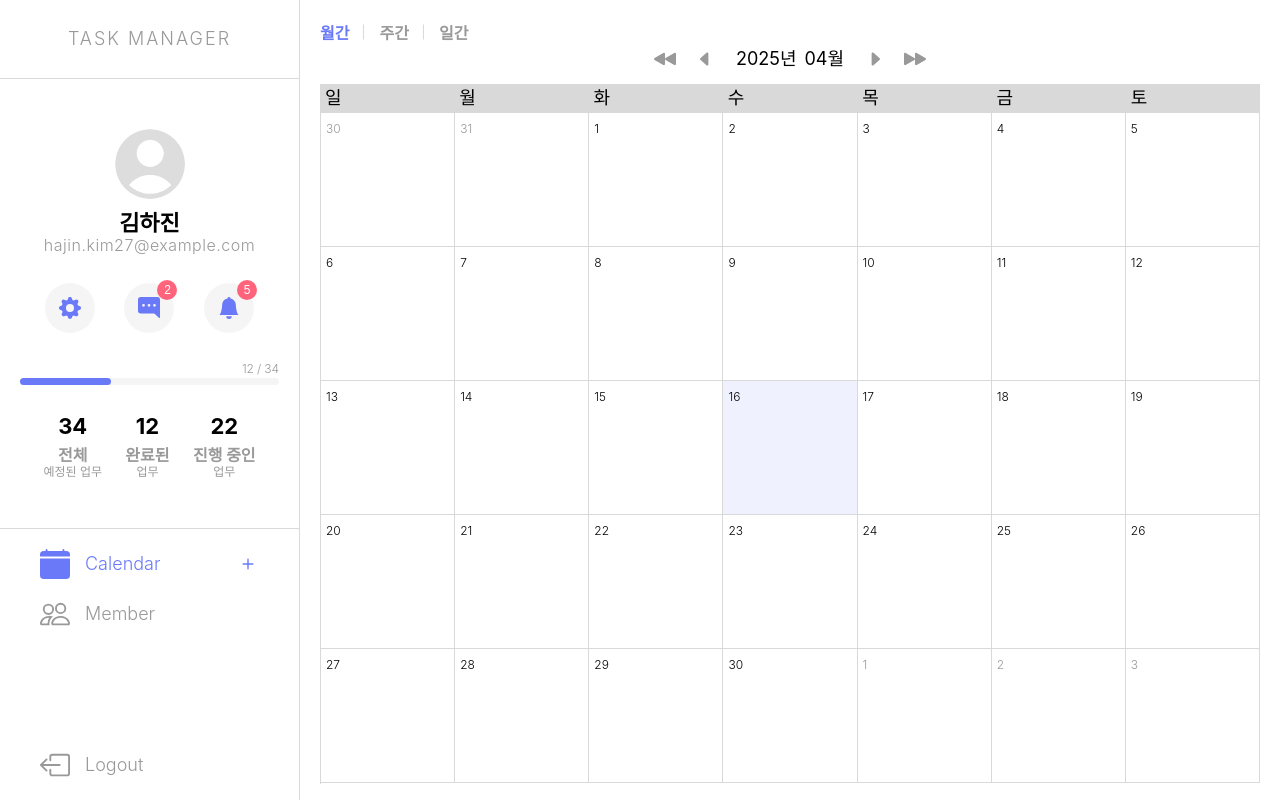
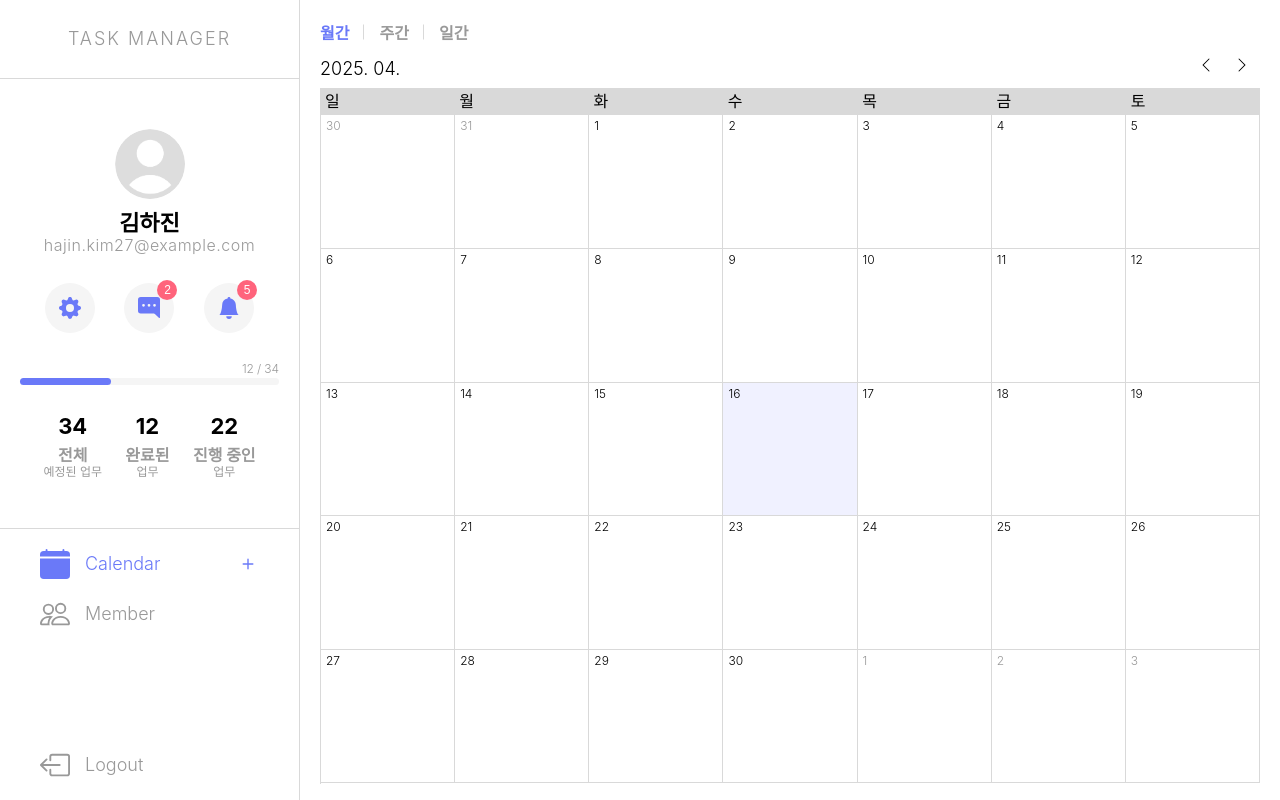
Before and after one commit to supercoding-Project/frontend-3rd, a React (Vite) app: page / in a window 1280 px wide. Built offline with nearby package versions, Linux system fonts and the light colour scheme.

Commit message:
월간 캘린더 UI 변경

```diff
--- a/src/components/Calendar/Month.jsx
+++ b/src/components/Calendar/Month.jsx
@@ -1,44 +1,36 @@
 import {
-  addMonths,
-  addYears,
   eachDayOfInterval,
   endOfMonth,
-  endOfWeek,
-  format,
-  isSameDay,
-  isSameMonth,
   startOfMonth,
   startOfWeek,
+  format,
+  endOfWeek,
+  isSameMonth,
+  isSameDay,
   subMonths,
-  subYears,
+  addMonths,
 } from 'date-fns';
 import { useState } from 'react';
-import { BsCaretLeftFill } from 'react-icons/bs';
-import { BsCaretRightFill } from 'react-icons/bs';
-import { BsFillFastForwardFill } from 'react-icons/bs';
+import { BsChevronLeft, BsChevronRight } from 'react-icons/bs';
 import { useNavigate } from 'react-router-dom';
 import styled from 'styled-components';
 
 const Month = () => {
-  const [currentMonth, setCurrentMonth] = useState(new Date());
+  const [currentDate, setCurrentDate] = useState(new Date());
 
   const navigate = useNavigate();
 
-  const startDate = startOfWeek(startOfMonth(currentMonth));
-  const endDate = endOfWeek(endOfMonth(currentMonth));
+  const startDate = startOfWeek(startOfMonth(currentDate));
+  const endDate = endOfWeek(endOfMonth(currentDate));
   const days = eachDayOfInterval({ start: startDate, end: endDate });
 
   const weeks = ['일', '월', '화', '수', '목', '금', '토'];
 
-  const handleChangeDate = (selectedButton) => {
-    if (selectedButton === 'prevMonth') {
-      setCurrentMonth(subMonths(currentMonth, 1));
-    } else if (selectedButton === 'nextMonth') {
-      setCurrentMonth(addMonths(currentMonth, 1));
-    } else if (selectedButton === 'prevYear') {
-      setCurrentMonth(subYears(currentMonth, 1));
-    } else if (selectedButton === 'nextYear') {
-      setCurrentMonth(addYears(currentMonth, 1));
+  const handleChangeMonth = (selectedButton) => {
+    if (selectedButton === 'prev') {
+      setCurrentDate(subMonths(currentDate, 1));
+    } else {
+      setCurrentDate(addMonths(currentDate, 1));
     }
   };
 
@@ -48,41 +40,36 @@ const Month = () => {
 
   return (
     <Container>
-      <DateWrapper>
-        <button onClick={() => handleChangeDate('prevYear')}>
-          <BsFillFastForwardFill />
-        </button>
-        <button onClick={() => handleChangeDate('prevMonth')}>
-          <BsCaretLeftFill />
-        </button>
+      <DateContainer>
         <div>
-          <span>{format(currentMonth, 'yyyy')}년</span>
-          <span>{format(currentMonth, 'MM')}월</span>
+          {format(currentDate, 'yyyy')}. {format(currentDate, 'MM')}.
         </div>
-        <button onClick={() => handleChangeDate('nextMonth')}>
-          <BsCaretRightFill />
-        </button>
-        <button onClick={() => handleChangeDate('nextYear')}>
-          <BsFillFastForwardFill />
-        </button>
-      </DateWrapper>
-      <WeeksWrapper>
+        <div>
+          <button type='button' onClick={() => handleChangeMonth('prev')}>
+            <BsChevronLeft />
+          </button>
+          <button type='button' onClick={() => handleChangeMonth('next')}>
+            <BsChevronRight />
+          </button>
+        </div>
+      </DateContainer>
+      <WeekContainer>
         {weeks.map((week) => (
           <div key={week}>{week}</div>
         ))}
-      </WeeksWrapper>
-      <DaysWrapper>
+      </WeekContainer>
+      <DayContainer>
         {days.map((day) => (
           <Day
             key={day}
-            $isToday={isSameDay(day, new Date())}
-            $isCurrentMonth={isSameMonth(day, currentMonth)}
+            $isCurrentDay={isSameDay(day, new Date())}
+            $isCurrentMonth={isSameMonth(day, currentDate)}
             onClick={handleScheduleEdit}
           >
             <span>{format(day, 'd')}</span>
           </Day>
         ))}
-      </DaysWrapper>
+      </DayContainer>
     </Container>
   );
 };
@@ -90,85 +77,64 @@ const Month = () => {
 export default Month;
 
 const Container = styled.div`
-  height: calc(100% - 88.5px);
+  display: flex;
+  flex-direction: column;
+  height: calc(100% - 20.5px);
 `;
 
-const DateWrapper = styled.div`
+const DateContainer = styled.div`
   display: flex;
-  align-items: center;
-  justify-content: center;
-  gap: 10px;
-  margin-bottom: 10px;
-
-  & div {
-    width: 120px;
-    display: flex;
-    align-items: center;
-    font-size: var(--font-lg);
-    font-weight: 400;
-    justify-content: center;
-    gap: 8px;
-  }
+  align-items: end;
+  justify-content: space-between;
+  height: 6%;
+  padding-bottom: 10px;
 
   & button {
-    width: 30px;
-    height: 30px;
+    display: inline-flex;
+    align-items: center;
+    justify-content: center;
+    padding: 5px 10px;
     border: none;
     background: transparent;
-    display: flex;
-    align-items: center;
-    justify-content: center;
-    padding: 0;
-    font-size: var(--font-lg);
-    color: var(--color-main-inactive);
     cursor: pointer;
   }
 
-  & button:first-child,
-  button:last-child {
-    font-size: var(--font-xl);
-  }
-
-  & button:first-child {
-    transform: rotateY(180deg);
-  }
-
-  & button:hover {
-    color: var(--color-main-active);
+  & svg {
+    width: 16px;
+    height: 16px;
   }
 `;
 
-const WeeksWrapper = styled.div`
+const WeekContainer = styled.div`
   display: flex;
+  background: var(--color-border);
 
   & div {
-    flex-grow: 1;
-    background: var(--color-border);
+    width: 100%;
+    padding: 5px;
+    font-size: var(--font-md);
     font-weight: 400;
-    padding: 5px;
   }
 `;
 
-const DaysWrapper = styled.div`
+const DayContainer = styled.div`
   display: flex;
   flex-wrap: wrap;
-  height: 100%;
-  flex-grow: 1;
   border-top: 1px solid var(--color-border);
   border-left: 1px solid var(--color-border);
-  cursor: pointer;
+  flex-grow: 1;
 `;
 
 const Day = styled.div`
   width: calc(100% / 7);
-  flex-grow: 1;
   border-right: 1px solid var(--color-border);
   border-bottom: 1px solid var(--color-border);
-  background: ${({ $isToday }) => ($isToday ? 'rgba(106, 121, 248, 0.1)' : 'transparent')};
-  padding: 5px;
+  background: ${({ $isCurrentDay }) => ($isCurrentDay ? 'rgba(106, 121, 248, 0.1)' : 'transparent')};
+  cursor: pointer;
 
   & span {
     font-size: var(--font-sm);
+    padding-left: 5px;
     color: ${({ $isCurrentMonth }) => ($isCurrentMonth ? 'var(--color-text-primary)' : 'var(--color-text-disabled)')};
   }
 `;
```
